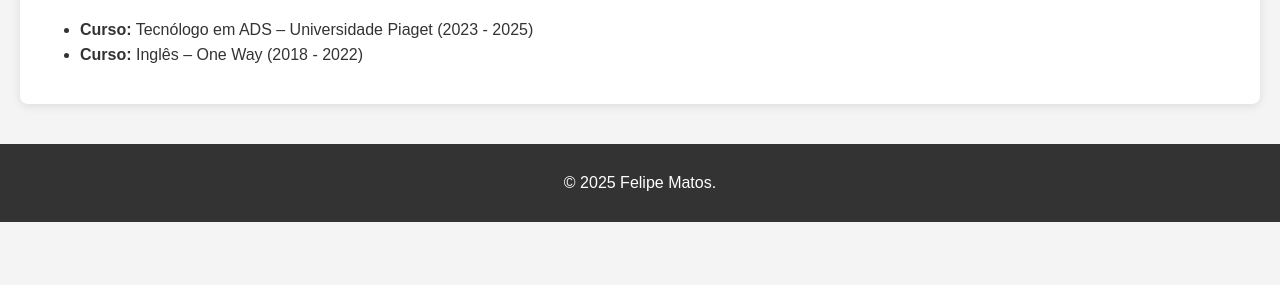
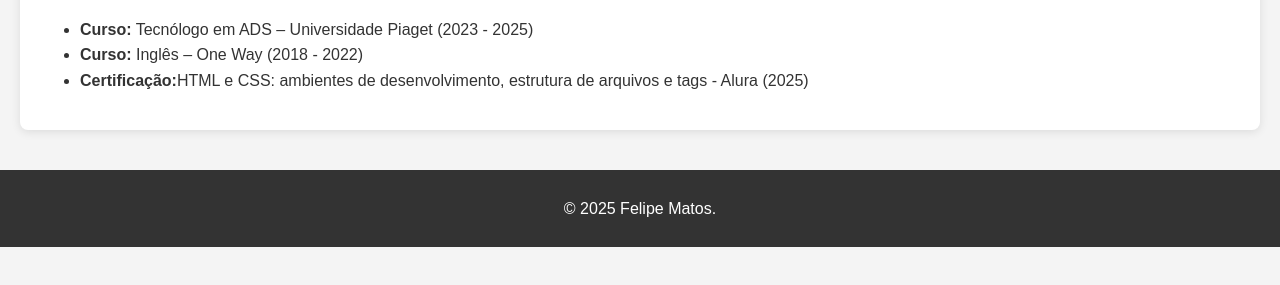
Before and after one commit to matos53/portifolio, a plain HTML site: page educacao.html in a window 1280 px wide. Shown: the part 309-594 px from the top of the page. Drawn offline with Linux system fonts and the light colour scheme.

Commit message:
Adicionei uma sertificação.

```diff
--- a/educacao.html
+++ b/educacao.html
@@ -27,6 +27,7 @@
             <ul>
                 <li><strong>Curso:</strong> Tecnólogo em ADS – Universidade Piaget (2023 - 2025)</li>
                 <li><strong>Curso:</strong> Inglês – One Way (2018 - 2022)</li>
+                <li><strong>Certificação:</strong>HTML e CSS: ambientes de desenvolvimento, estrutura de arquivos e tags - Alura (2025)</strong></li>
             </ul>
         </section>
     </main>
```
